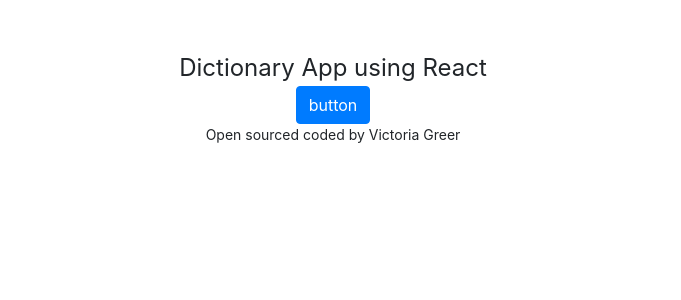
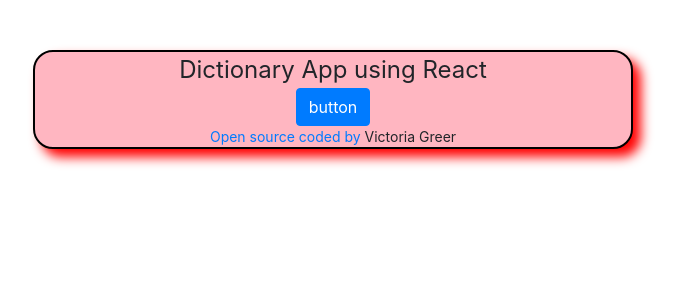
Before and after one commit to themightyvicki1/dictionary-using-react, a React (Create React App) app: page / in a window 1280 px wide. Shown: the top 300 px of the page, without its empty margins (307-988 px from the left). Built offline with nearby package versions, Linux system fonts and the light colour scheme.

Commit message:
minor styling and added github link

```diff
--- a/src/App.css
+++ b/src/App.css
@@ -7,3 +7,11 @@
 .App footer {
   font-size: 14px;
 }
+
+.App .container {
+  border: 2px solid black;
+  border-radius: 20px;
+  box-shadow: 8px 8px 12px red;
+  background-color: lightpink;
+  max-width: 600px;
+}
--- a/src/App.js
+++ b/src/App.js
@@ -3,11 +3,23 @@
 function App() {
   return (
     <div className="App">
-      <header>Dictionary App using React</header>
-      <a href="/" className="btn btn-primary">
-        button
-      </a>
-      <footer>Open sourced coded by Victoria Greer</footer>
+      <div className="container">
+        <header>Dictionary App using React</header>
+        <a href="/" className="btn btn-primary">
+          button
+        </a>
+        <footer>
+          <a
+            href="https://github.com/themightyvicki1/dictionary-using-react"
+            title="https://github.com/themightyvicki1/dictionary-using-react"
+            target="_blank"
+            rel="noreferrer"
+          >
+            Open source coded by
+          </a>{" "}
+          Victoria Greer
+        </footer>
+      </div>
     </div>
   );
 }
```
